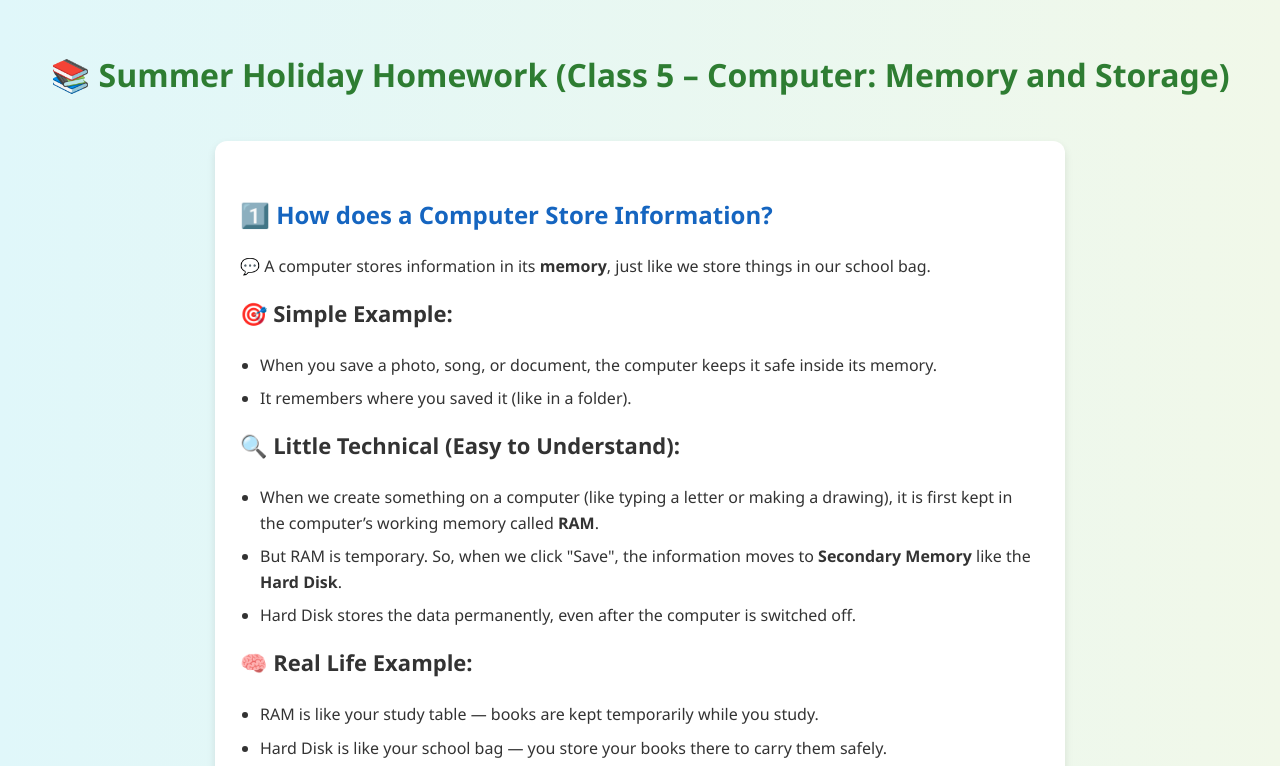
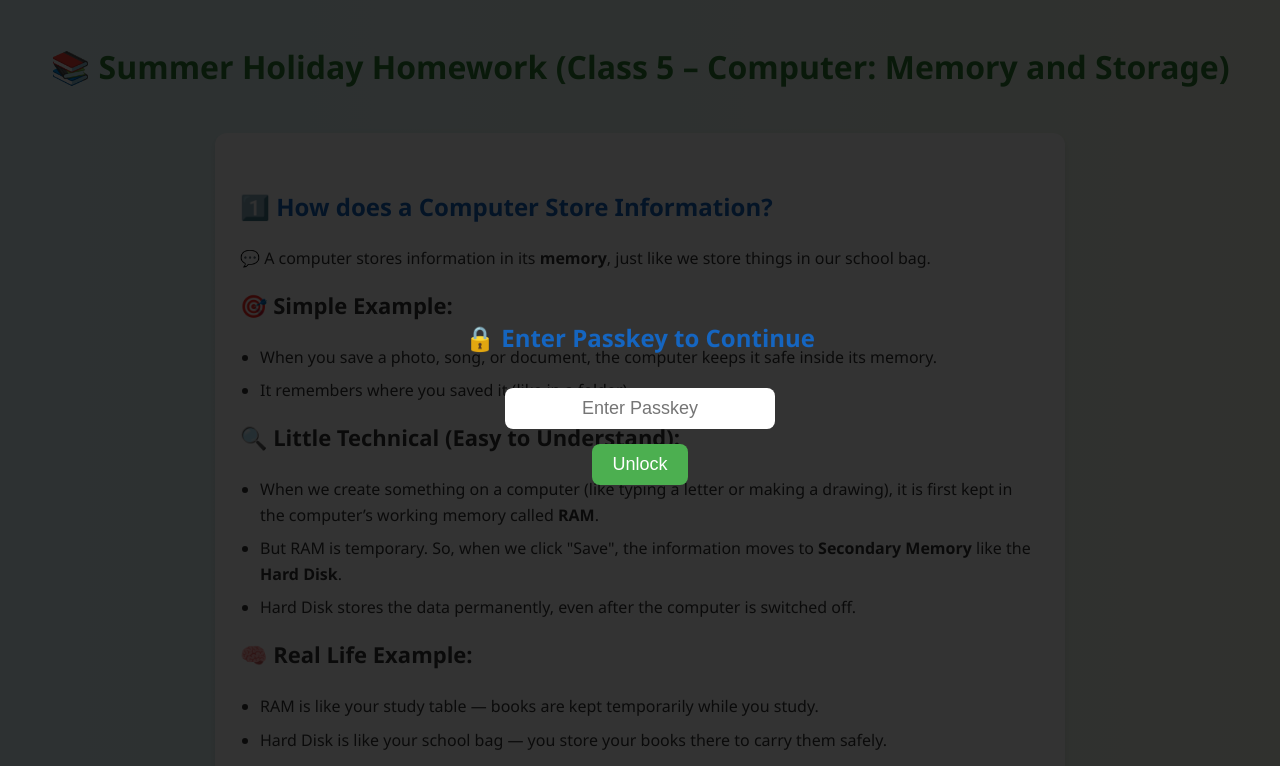
Before and after one commit to Amans2423/class_5, a plain HTML site: page index.html in a window 1280 px wide. Shown: the top 766 px of the page. Drawn offline with Linux system fonts and the light colour scheme.

Commit message:
index.html

```diff
--- a/index.html
+++ b/index.html
@@ -11,6 +11,41 @@
       padding: 20px;
       line-height: 1.6;
       color: #333;
+      margin: 0;
+    }
+    .lock-screen {
+      position: fixed;
+      top: 0; left: 0;
+      width: 100%; height: 100%;
+      background: rgba(0, 0, 0, 0.8);
+      display: flex;
+      justify-content: center;
+      align-items: center;
+      flex-direction: column;
+      z-index: 9999;
+      color: white;
+    }
+    .lock-screen input {
+      padding: 10px;
+      font-size: 18px;
+      border: none;
+      border-radius: 8px;
+      margin-top: 10px;
+      width: 250px;
+      text-align: center;
+    }
+    .lock-screen button {
+      margin-top: 15px;
+      padding: 10px 20px;
+      font-size: 18px;
+      background-color: #4caf50;
+      color: white;
+      border: none;
+      border-radius: 8px;
+      cursor: pointer;
+    }
+    .lock-screen button:hover {
+      background-color: #388e3c;
     }
     h1 {
       text-align: center;
@@ -56,44 +91,44 @@
     }
   </style>
 </head>
+
 <body>
+
+<div class="lock-screen" id="lockScreen">
+  <h2>🔒 Enter Passkey to Continue</h2>
+  <input type="password" id="passwordInput" placeholder="Enter Passkey">
+  <button onclick="checkPassword()">Unlock</button>
+  <p id="errorMsg" style="color: red; margin-top: 10px;"></p>
+</div>
 
 <h1>📚 Summer Holiday Homework (Class 5 – Computer: Memory and Storage)</h1>
 
 <div class="question">
   <h2>1️⃣ How does a Computer Store Information?</h2>
-
   <p>💬 A computer stores information in its <b>memory</b>, just like we store things in our school bag.</p>
-
   <p class="emoji">🎯 <b>Simple Example:</b></p>
   <ul>
     <li>When you save a photo, song, or document, the computer keeps it safe inside its memory.</li>
     <li>It remembers where you saved it (like in a folder).</li>
   </ul>
-
   <p class="emoji">🔍 <b>Little Technical (Easy to Understand):</b></p>
   <ul>
     <li>When we create something on a computer (like typing a letter or making a drawing), it is first kept in the computer’s working memory called <b>RAM</b>.</li>
     <li>But RAM is temporary. So, when we click "Save", the information moves to <b>Secondary Memory</b> like the <b>Hard Disk</b>.</li>
     <li>Hard Disk stores the data permanently, even after the computer is switched off.</li>
   </ul>
-
   <p class="emoji">🧠 <b>Real Life Example:</b></p>
   <ul>
     <li>RAM is like your study table — books are kept temporarily while you study.</li>
     <li>Hard Disk is like your school bag — you store your books there to carry them safely.</li>
   </ul>
-
   <p class="emoji">🎥 <b>Tip:</b> Record a video explaining saving a file, and mention RAM and Hard Disk simply.</p>
-
   <p><b>📢 Note:</b> If you are unable to record a video, you can explain it orally.</p>
 </div>
 
 <div class="question">
   <h2>2️⃣ Differentiate between Primary Memory and Secondary Memory</h2>
-
   <p>📝 Make a small table on an A4 size sheet.</p>
-
   <table>
     <tr>
       <th>Primary Memory</th>
@@ -108,24 +143,37 @@
       <td>Slower than primary memory</td>
     </tr>
   </table>
-
   <p><b>📢 Note:</b> Write it neatly on an A4 sheet (not in notebook).</p>
 </div>
 
 <div class="question">
   <h2>3️⃣ Draw Secondary Storage Devices</h2>
-
   <p>🎨 Draw and label:</p>
   <ul>
     <li>Pendrive</li>
     <li>CD</li>
     <li>Hard Disk</li>
   </ul>
-
   <p>🖍️ Make your drawing colorful and neat on an A4 size sheet (not in notebook).</p>
-
   <p><b>📢 Note:</b> Use proper labeling and headings for each device.</p>
 </div>
 
+<script>
+  function checkPassword() {
+    const correctPassword = "besmart"; // Apna password yaha set karo
+    const enteredPassword = document.getElementById("passwordInput").value;
+    const errorMsg = document.getElementById("errorMsg");
+
+    if (enteredPassword === correctPassword) {
+      document.getElementById("lockScreen").style.display = "none";
+    } else {
+      errorMsg.textContent = "❌ Incorrect Passkey! Reload the page again.";
+      setTimeout(() => {
+        location.reload();
+      }, 2000);
+    }
+  }
+</script>
+
 </body>
 </html>
```
